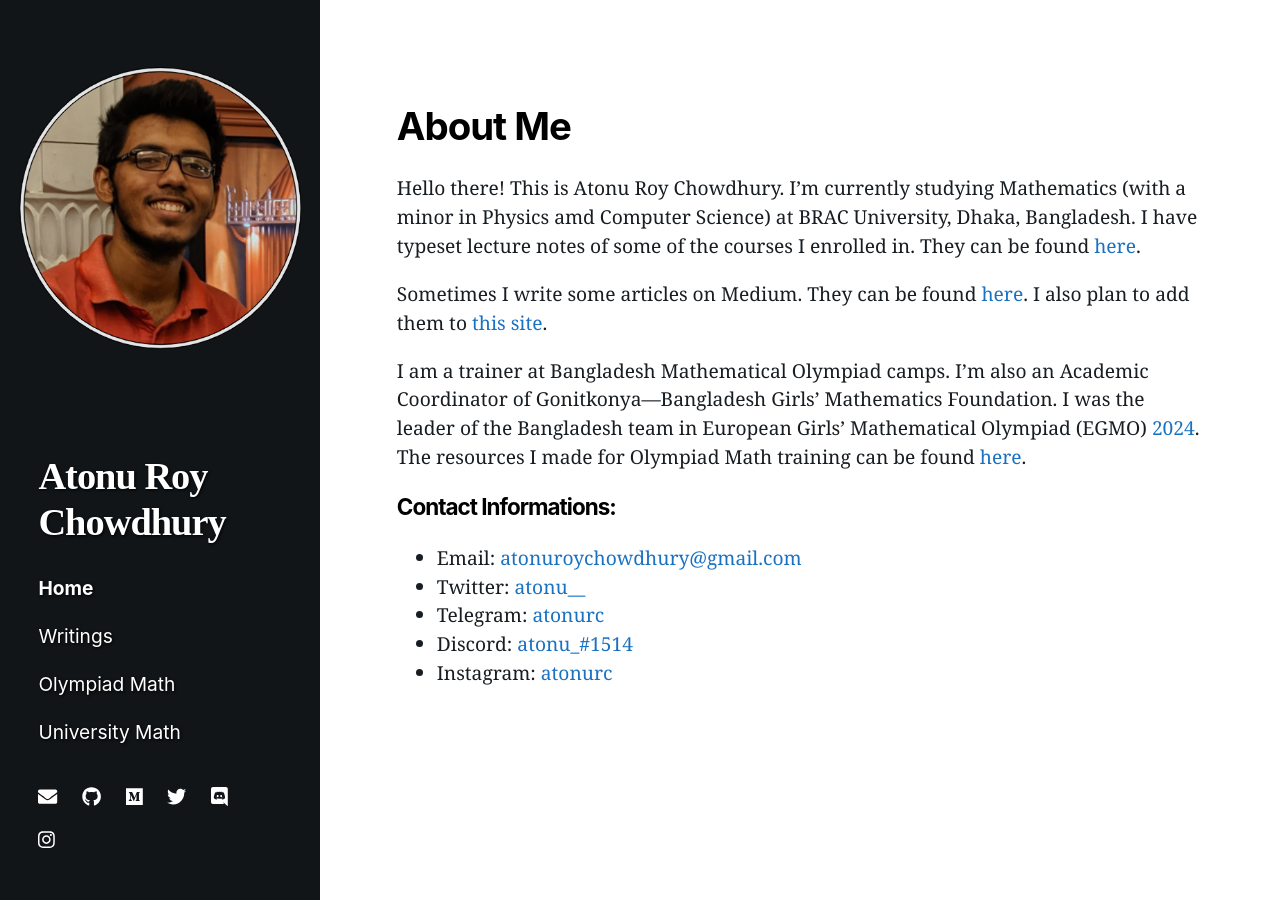
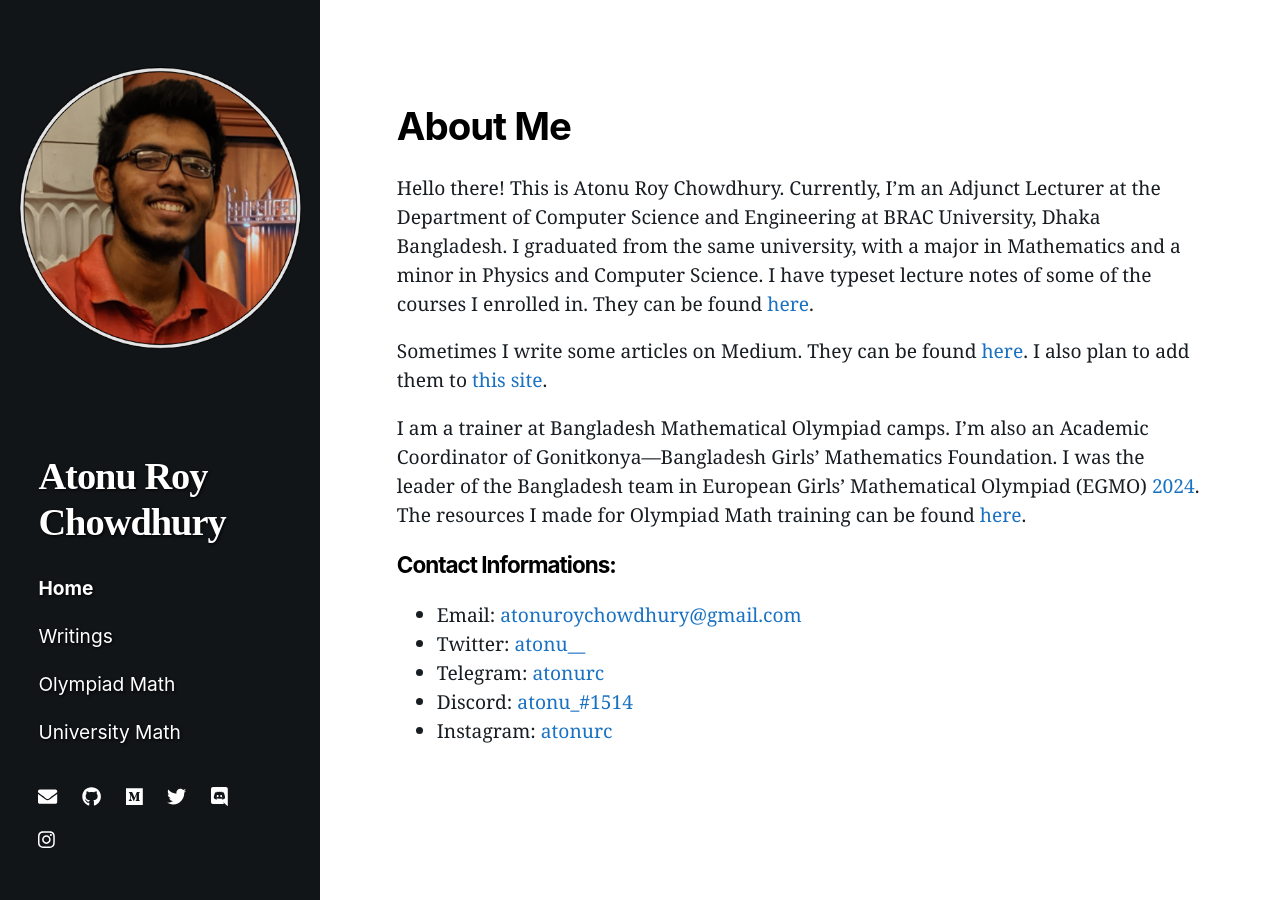
Before and after one commit to atonurc/atonurc.github.io, a Jekyll site: the page built from index.markdown, in a window 1280 px wide. Built offline with Jekyll 4.4.1, drawn with Linux system fonts in a browser that asks for light colours; nearby versions of some CDN libraries.

Commit message:
updated index

```diff
--- a/index.markdown
+++ b/index.markdown
@@ -8,7 +8,8 @@ image: /assets/pfp.jpg
 
 
 # About Me
-Hello there! This is Atonu Roy Chowdhury. I'm currently studying Mathematics (with a minor in Physics amd Computer Science) at BRAC University, Dhaka, Bangladesh. I have typeset lecture notes of some of the courses I enrolled in. They can be found [here](/unimath).
+Hello there! This is Atonu Roy Chowdhury. Currently, I'm an Adjunct Lecturer at the Department of Computer Science and Engineering at BRAC University, Dhaka Bangladesh.
+I graduated from the same university, with a major in Mathematics and a minor in Physics and Computer Science. I have typeset lecture notes of some of the courses I enrolled in. They can be found [here](/unimath).
 
 Sometimes I write some articles on Medium. They can be found [here](https://atonu-roy-chowdhury.medium.com). I also plan to add them to [this site](/writings).
 
```
